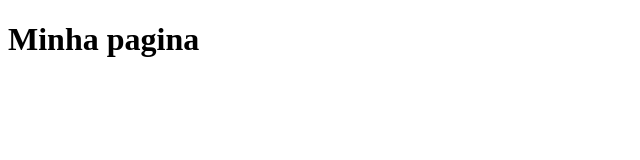
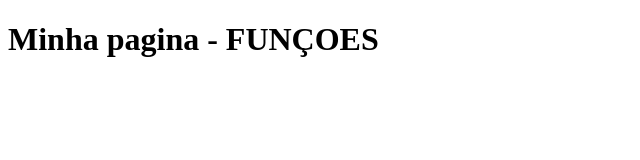
Before and after one commit to ale09carvalho/curso-dev-js, a plain HTML site: page funcoes/index.html in a window 1280 px wide. Shown: the whole page, without its empty margins (0-640 px from the left). Drawn offline with Linux system fonts and the light colour scheme.

Commit message:
Update index.html
alterar texto

```diff
--- a/funcoes/index.html
+++ b/funcoes/index.html
@@ -6,7 +6,7 @@
     <title>Operadores JS</title>
 </head>
 <body>
-    <h1>Minha pagina</h1>
+    <h1>Minha pagina - FUNÇOES </h1>
     <script src="script.js"> </script>
 
 </body>
```
